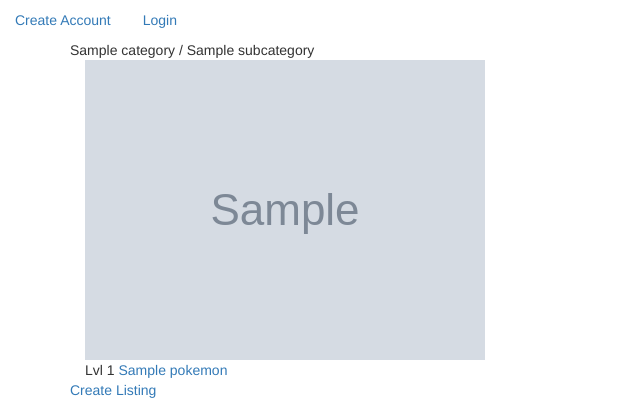
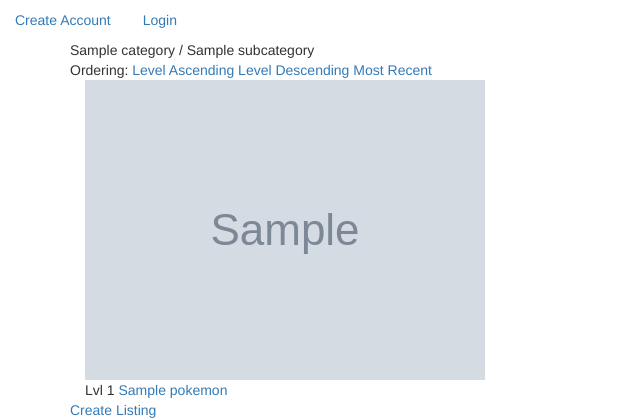
Before and after one commit to Cuddlemuffin007/craigs_list_clone, a Django app: page /subcategory/1/listings/ in a window 1280 px wide. Shown: the top 420 px of the page, without its empty margins (0-640 px from the left). Run offline with Django 3.2, Linux system fonts and the light colour scheme; tables that the repository leaves empty hold one stand-in row (values such as "Sample post"); grey boxes marked "Sample" are stand-in pictures; some libraries are stand-ins or nearby versions.

Commit message:
got the query strings working for sorting

```diff
--- a/pkmn_app/templates/pkmn_app/by_category_list.html
+++ b/pkmn_app/templates/pkmn_app/by_category_list.html
@@ -2,6 +2,11 @@
 
 {% block content %}
     <h3>{{ object }}</h3>
+    <div>Ordering:
+        <a href="{% url 'listing_by_cat_view' object.pk %}?order=level">Level Ascending</a>
+        <a href="{% url 'listing_by_cat_view' object.pk %}?order=-level">Level Descending</a>
+        <a href="{% url 'listing_by_cat_view' object.pk %}?order=-posted">Most Recent</a>
+    </div>
 
     {% for pokemon in pokemon_list %}
         <div>
--- a/pkmn_app/templates/pkmn_app/subcategory_detail.html
+++ b/pkmn_app/templates/pkmn_app/subcategory_detail.html
@@ -2,8 +2,15 @@
 
 {% block content %}
     {{ object.category }} / {{ object }}
+
+    <div>Ordering:
+        <a href="{% url 'subcat_list_view' object.pk %}?order=level">Level Ascending</a>
+        <a href="{% url 'subcat_list_view' object.pk %}?order=-level">Level Descending</a>
+        <a href="{% url 'subcat_list_view' object.pk %}?order=-posted">Most Recent</a>
+    </div>
+
     <div class="container">
-        {% for pokemon in object.pokemon_set.all %}
+        {% for pokemon in pokemon_list %}
             <div>
                 {% if pokemon.image %}
                     <img src="{{ MEDIA_URL }}{{ pokemon.image.url }}">
--- a/pkmn_app/views.py
+++ b/pkmn_app/views.py
@@ -41,6 +41,15 @@ class UpdateAccountProfileView(UpdateView):
 class SubCategoryDetailView(DetailView):
     model = SubCategory
 
+    def get_context_data(self, **kwargs):
+        context = super().get_context_data(**kwargs)
+        if self.request.GET.urlencode():
+            ordering = self.request.GET.urlencode()[6:]
+        else:
+            ordering = '-posted'
+        context['pokemon_list'] = context['subcategory'].pokemon_set.all().order_by(ordering)
+
+        return context
 
 class ListingCreateView(CreateView):
     model = Pokemon
@@ -65,7 +74,12 @@ class CategoryDetailView(DetailView):
 
     def get_context_data(self, **kwargs):
         context = super().get_context_data(**kwargs)
-        context['pokemon_list'] = Pokemon.objects.filter(categories__category_id=self.kwargs.get('pk'))
+        if self.request.GET.urlencode():
+            ordering = self.request.GET.urlencode()[6:]
+        else:
+            ordering = '-posted'
+        context['pokemon_list'] = Pokemon.objects.filter(categories__category_id=self.kwargs.get('pk')).order_by(ordering)
+
         return context
 
 class PokemonDetailView(DetailView):
```
